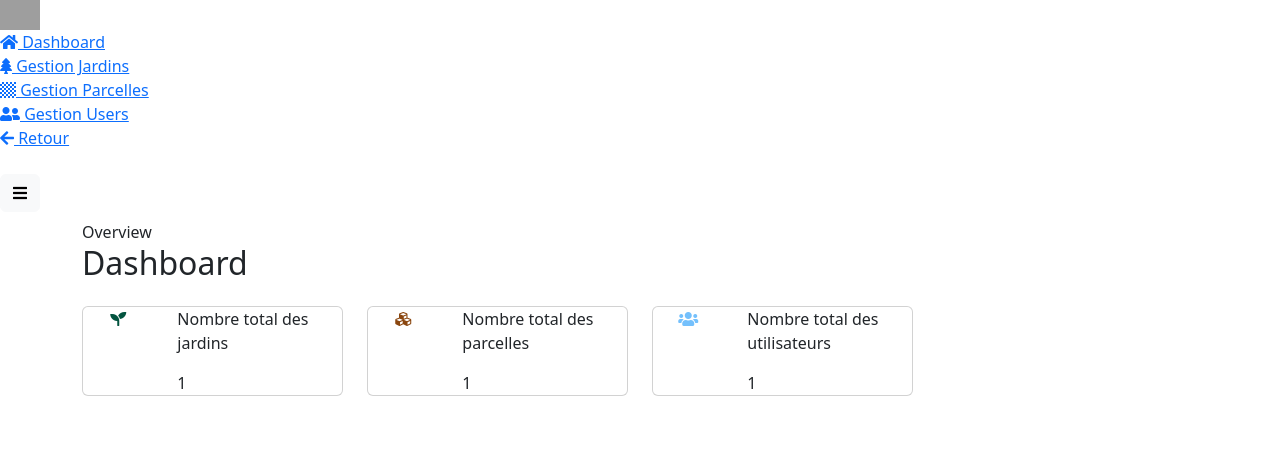
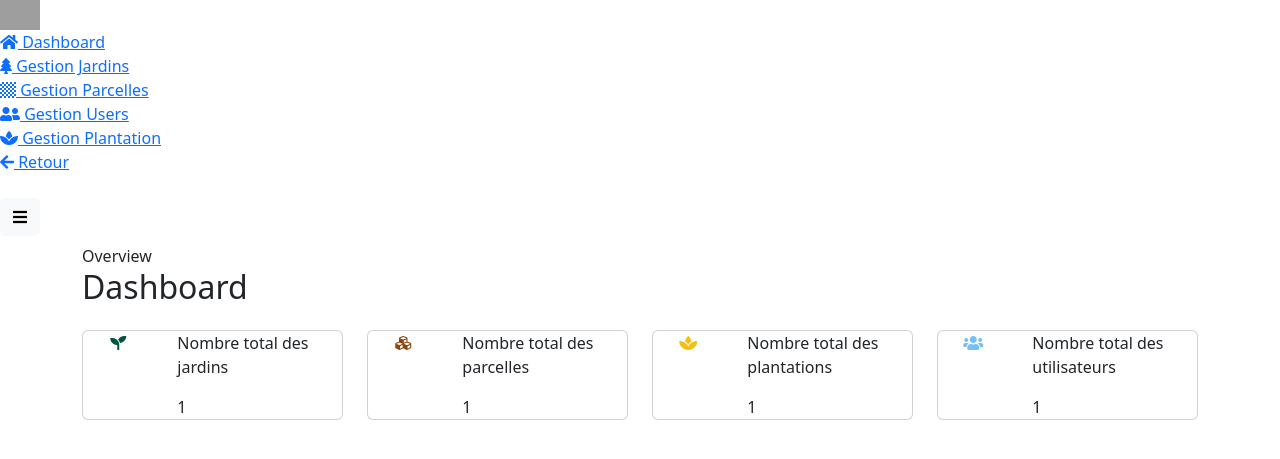
Before and after one commit to LenaPignolet/Sae202, a PHP site: page /admin/gestion.php in a window 1280 px wide. Shown: the top 459 px of the page. Run offline with PHP 8.4, Linux system fonts and the light colour scheme; tables that the repository leaves empty or names only in its code hold one stand-in row (values such as "Sample post"); some libraries are stand-ins or nearby versions; grey boxes are pictures that could not be loaded.

Commit message:
Update gestion.php dashboard

```diff
--- a/admin/gestion.php
+++ b/admin/gestion.php
@@ -26,7 +26,7 @@
     <div class="wrapper">
         <nav id="sidebar" class="active">
             <div class="sidebar-header">
-                <img src="assets/img/logo.png" alt="bootraper logo" width="40px" class="app-logo">
+                <img src="./assets/img/logo.png" alt="bootraper logo" width="40px" class="app-logo">
             </div>
             <ul class="list-unstyled components text-secondary">
                 <li>
@@ -43,6 +43,10 @@
 
                 <li>
                     <a href="./Usagers/user_gestion.php"><i class="fas fa-user-friends"></i> Gestion Users</a>
+                </li>
+
+                <li>
+                    <a href="./Plantation/gestion_plantation.php"><i class="fas fa-spa"></i> Gestion Plantation</a>
                 </li>
 
                 <li>
@@ -96,7 +100,7 @@
                                                 $servername = "localhost";
                                                 $username = "Usersae202";
                                                 $password = "123";
-                                                $database = "sae202Base";
+                                                $database = "sae202";
 
                                                 $conn = new mysqli($servername, $username, $password, $database);
 
@@ -145,7 +149,7 @@
                                                 $servername = "localhost";
                                                 $username = "Usersae202";
                                                 $password = "123";
-                                                $database = "sae202Base";
+                                                $database = "sae202";
 
                                                 $conn = new mysqli($servername, $username, $password, $database);
 
@@ -182,6 +186,55 @@
                                     <div class="row">
                                         <div class="col-sm-4">
                                             <div class="icon-big text-center">
+                                            <i class="fas fa-spa" style="color: #f0c219;"></i>
+                                            </div>
+                                        </div>
+                                        <div class="col-sm-8">
+                                            <div class="detail">
+                                                <p class="detail-subtitle">Nombre total des plantations</p>
+
+                                                <?php
+
+                                                $servername = "localhost";
+                                                $username = "Usersae202";
+                                                $password = "123";
+                                                $database = "sae202";
+
+                                                $conn = new mysqli($servername, $username, $password, $database);
+
+
+                                                if ($conn->connect_error) {
+                                                    die("Échec de la connexion : " . $conn->connect_error);
+                                                }
+
+
+                                                $sql = "SELECT COUNT(*) AS total_plant FROM type_plantation";
+                                                $result = $conn->query($sql);
+
+                                                if ($result->num_rows > 0) {
+
+                                                    $row = $result->fetch_assoc();
+                                                    $total_plant = $row["total_plant"];
+                                                    echo "<span class='number'>" . $total_plant . "</span>";
+                                                } else {
+                                                    echo "Aucun jardin trouvé.";
+                                                }
+
+
+                                                $conn->close();
+                                                ?>
+                                            </div>
+                                        </div>
+                                    </div>
+                                </div>
+                            </div>
+                        </div>
+                        <div class="col-sm-6 col-md-6 col-lg-3 mt-3">
+                            <div class="card">
+                                <div class="content">
+                                    <div class="row">
+                                        <div class="col-sm-4">
+                                            <div class="icon-big text-center">
                                                 <i class="fas fa-users" style="color: #74C0FC;"></i>
                                             </div>
                                         </div>
@@ -193,7 +246,7 @@
                                                 $servername = "localhost";
                                                 $username = "Usersae202";
                                                 $password = "123";
-                                                $database = "sae202Base";
+                                                $database = "sae202";
 
                                                 $conn = new mysqli($servername, $username, $password, $database);
 
```
